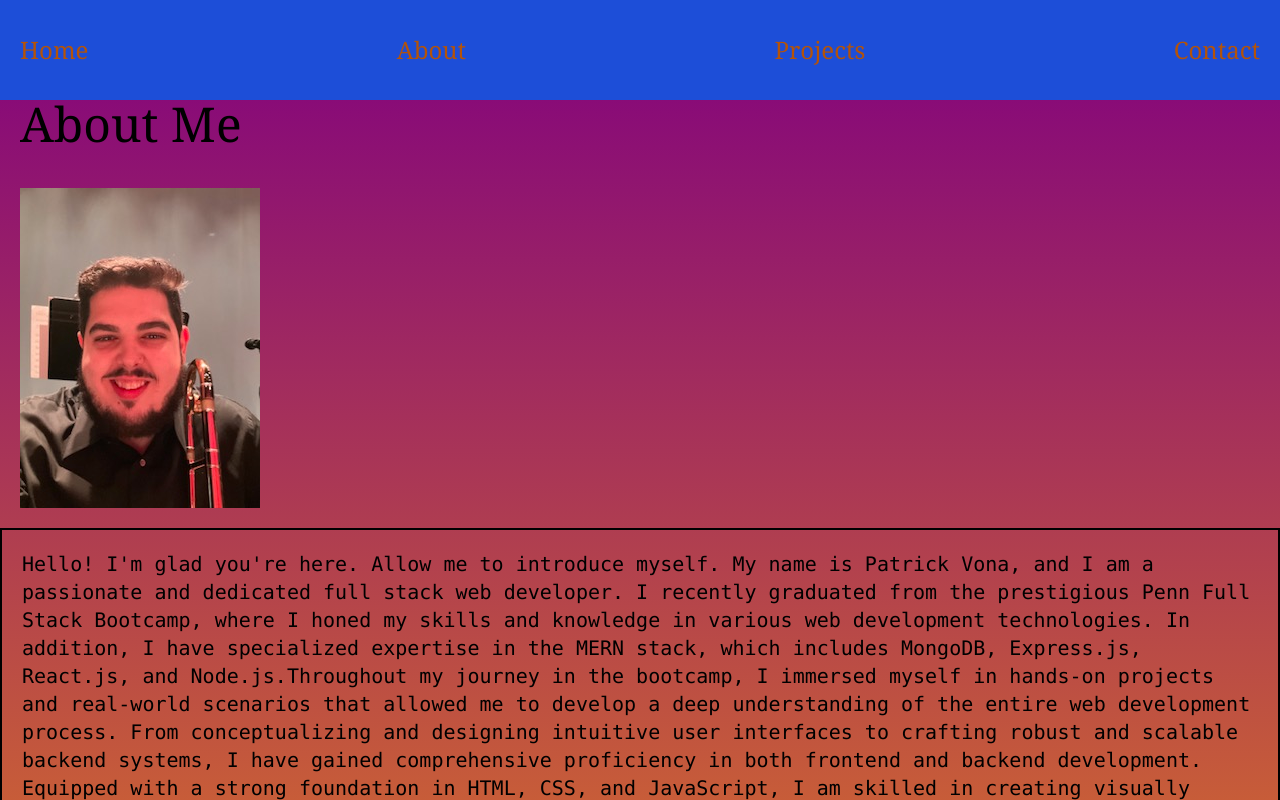
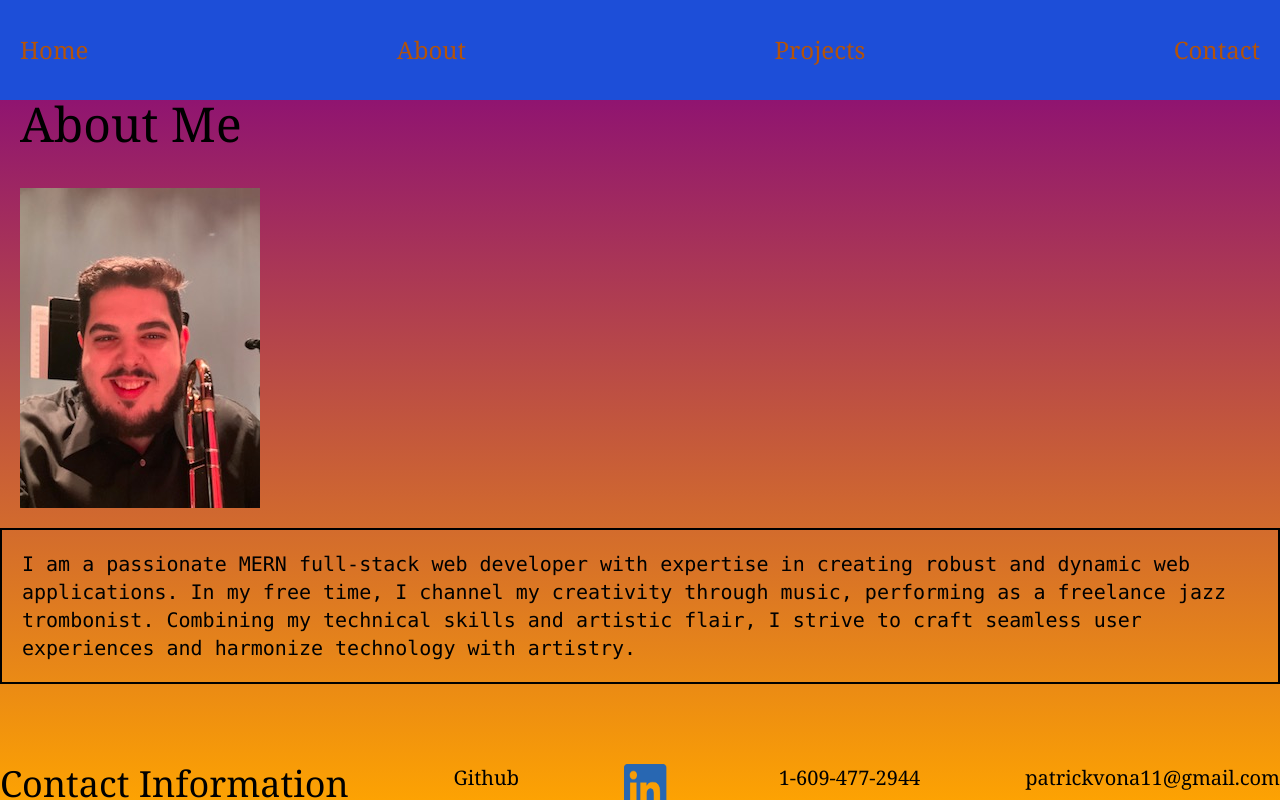
Before and after one commit to Pvon11/wonderful-portfolio, a React (Create React App) app: page / in a window 1280 px wide. Both pictures are taken after a click on the button "About". Shown: the top 800 px of the page. Built offline with nearby package versions, Linux system fonts and the light colour scheme.

Commit message:
docdocs works with new heroku deployment

```diff
--- a/src/components/About/index.js
+++ b/src/components/About/index.js
@@ -10,46 +10,12 @@ export default function About() {
         <div>
           <img className="p-5" src={picture} alt="Whoops"></img>
           <p className="flex justify-between p-5 text-xl font-mono border-black border-2">
-            Hello! I'm glad you're here. Allow me to introduce myself. My name
-            is Patrick Vona, and I am a passionate and dedicated full stack web
-            developer. I recently graduated from the prestigious Penn Full Stack
-            Bootcamp, where I honed my skills and knowledge in various web
-            development technologies. In addition, I have specialized expertise
-            in the MERN stack, which includes MongoDB, Express.js, React.js, and
-            Node.js.Throughout my journey in the bootcamp, I immersed myself in
-            hands-on projects and real-world scenarios that allowed me to
-            develop a deep understanding of the entire web development process.
-            From conceptualizing and designing intuitive user interfaces to
-            crafting robust and scalable backend systems, I have gained
-            comprehensive proficiency in both frontend and backend development.
-            Equipped with a strong foundation in HTML, CSS, and JavaScript, I am
-            skilled in creating visually appealing and responsive websites that
-            offer exceptional user experiences. My expertise in React.js enables
-            me to build dynamic and interactive frontend applications,
-            leveraging component-based architecture and state management
-            techniques. On the backend, I am proficient in utilizing Express.js
-            and Node.js to develop RESTful APIs and server-side applications. I
-            have experience in database management using MongoDB, designing
-            efficient data models, and implementing CRUD operations to ensure
-            seamless data flow. What sets me apart is my ability to collaborate
-            effectively with cross-functional teams, incorporating agile
-            methodologies and best practices to deliver high-quality projects
-            within deadlines. I possess excellent problem-solving skills,
-            enabling me to identify and troubleshoot issues efficiently,
-            ensuring smooth functionality and optimal performance of web
-            applications. In addition to my technical skills, I am a lifelong
-            learner who stays up-to-date with the latest industry trends and
-            emerging technologies. I thrive in a dynamic and fast-paced
-            environment, embracing challenges and constantly seeking
-            opportunities to enhance my skill set. I am excited to apply my
-            knowledge and passion for web development to create innovative and
-            impactful digital solutions. Whether it's building intuitive user
-            interfaces, developing robust backend systems, or implementing
-            seamless integrations, I am committed to delivering exceptional
-            results that exceed expectations. Thank you for taking the time to
-            learn more about me. I look forward to the opportunity to contribute
-            my skills and expertise to your team and help bring your vision to
-            life.
+            I am a passionate MERN full-stack web developer with expertise in
+            creating robust and dynamic web applications. In my free time, I
+            channel my creativity through music, performing as a freelance jazz
+            trombonist. Combining my technical skills and artistic flair, I
+            strive to craft seamless user experiences and harmonize technology
+            with artistry.
           </p>
         </div>
       </section>
--- a/src/components/Projects/index.js
+++ b/src/components/Projects/index.js
@@ -69,7 +69,7 @@ export default function Projects() {
             <p>{projects[0].description}</p>
             <p>{projects[0].technologies}</p>
             <a
-              href="https://obscure-falls-81911.herokuapp.com/"
+              href="https://intelligent-bastille-94774-2d7aa4f639d1.herokuapp.com/"
               target="_blank"
             >
               <button className="bg-zinc-300 border-solid border-2 border-black-600 hover:bg-red-600 p-3">
```
